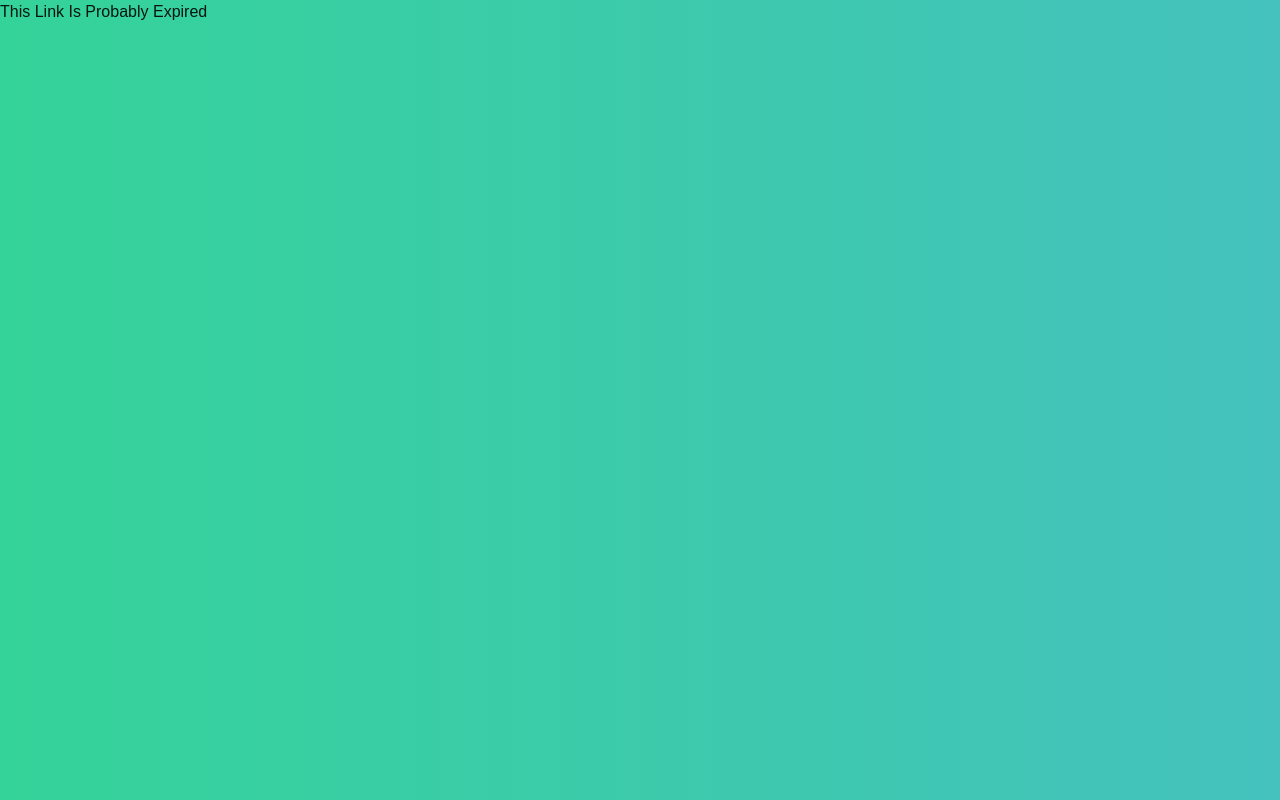
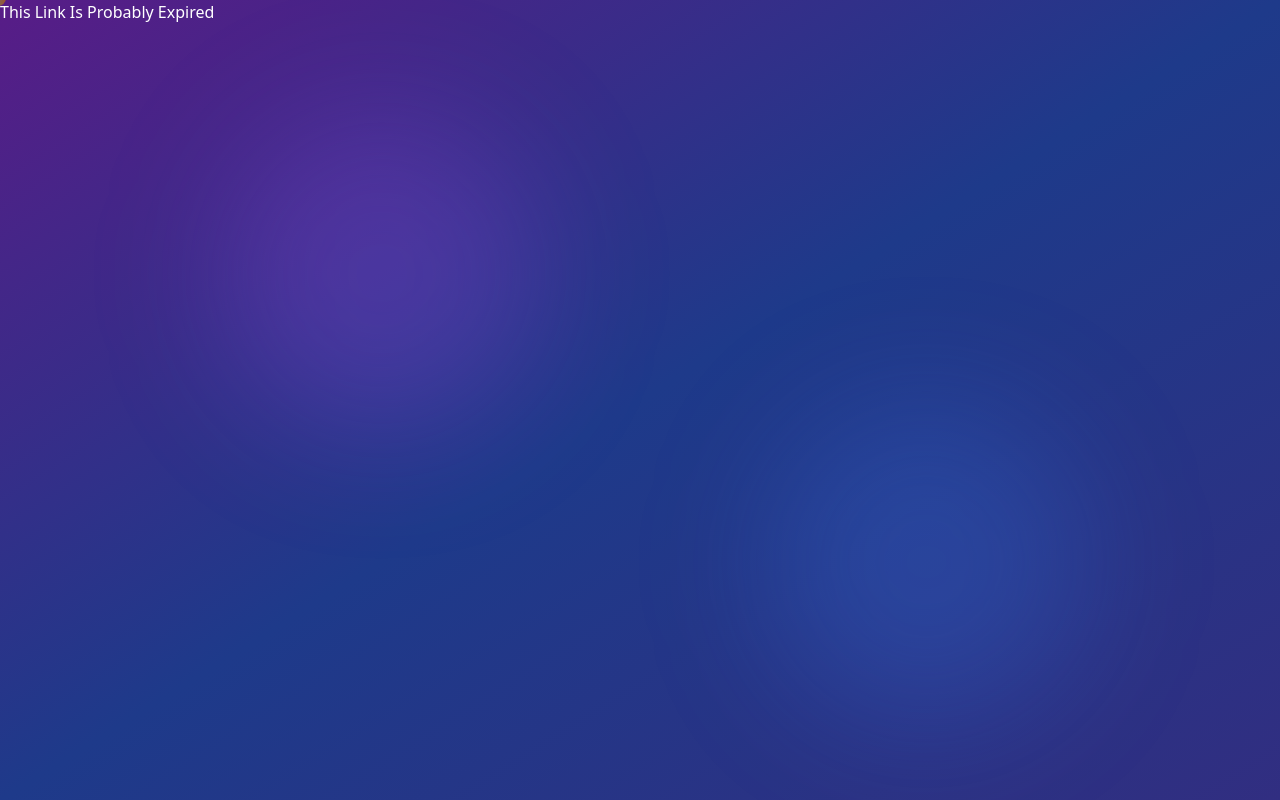
Before and after one commit to Parth2684/quiz-app, a Next.js app: page /set-password in a window 1280 px wide. Built offline with nearby package versions, Linux system fonts and the light colour scheme.

Commit message:
todays logs

```diff
--- a/app/globals.css
+++ b/app/globals.css
@@ -1,27 +1,3 @@
 @tailwind base;
 @tailwind components;
 @tailwind utilities;
-/* 👇 Put this outside any Tailwind directives */
-@keyframes gradientBG {
-    0% {
-      background-position: 0% 50%;
-    }
-    50% {
-      background-position: 100% 50%;
-    }
-    100% {
-      background-position: 0% 50%;
-    }
-  }
-
-  .bg-gradient-animate {
-    background: linear-gradient(
-      270deg,
-      #facc15, /* amber-400 */
-      #f472b6, /* pink-400 */
-      #60a5fa, /* blue-400 */
-      #34d399  /* green-400 */
-    );
-    background-size: 800% 800%;
-    animation: gradientBG 8s ease infinite;
-  }
--- a/app/layout.tsx
+++ b/app/layout.tsx
@@ -1,6 +1,8 @@
 import type { Metadata } from "next";
 import "./globals.css";
 import { Toaster } from "react-hot-toast";
+import Background from "@/components/Background";
+import Cursorflow from "@/components/Cursorflow";
 <link href="https://fonts.googleapis.com/css2?family=Poppins:wght@400;600;700&display=swap" rel="stylesheet" />
 
 
@@ -16,9 +18,13 @@ export default function RootLayout({
 }>) {
   return (
     <html lang="en">
-      <body className="bg-gradient-animate font-poppins opacity-90">
-        <Toaster position="top-center" reverseOrder={false} />
-        {children}
+      <body>
+        <div className="min-h-screen bg-gradient-to-br from-purple-900 via-blue-900 to-indigo-900 text-white overflow-hidden relative">
+          <Background />
+          <Cursorflow />
+          <Toaster position="top-center" reverseOrder={false} />
+          {children}
+        </div>
       </body>
     </html>
   );
--- /dev/null
+++ b/components/Background.tsx
@@ -0,0 +1,25 @@
+"use client"
+import { motion } from "framer-motion"
+
+export default function Background () {
+    return <div className="absolute inset-0 overflow-hidden">
+        <motion.div
+            className="absolute w-72 h-72 sm:w-80 sm:h-80 bg-purple-500/20 rounded-full blur-3xl"
+            animate={{
+                x:[0, 100, 0],
+                y:[0, -50, 0]
+            }}
+            transition={{ duration: 20, repeat: Infinity }}
+            style={{ left: '10%', top: '20%' }}
+        />
+        <motion.div
+            className="absolute w-64 h-64 sm:w-80 sm:h-80 bg-blue-500/20 rounded-full blur-3xl"
+            animate={{
+                x:[0, -80, 0],
+                y:[0, 100, 0]
+            }}
+            transition={{ duration: 25, repeat: Infinity}}
+            style={{ right: '10%', bottom: '20%' }}
+        />
+    </div>
+}
--- /dev/null
+++ b/components/Cursorflow.tsx
@@ -0,0 +1,24 @@
+"use client"
+
+import { MouseEvent, useEffect, useState } from "react"
+import { motion } from "framer-motion"
+
+export default function Cursorflow () {
+    const [mousePosition, setMousePosition] = useState({ x: 0, y: 0 })
+    useEffect(() => {
+        const handleMouseMove = (e: globalThis.MouseEvent) => {
+            setMousePosition({ x: e.clientX, y: e.clientY })
+        }
+        window.addEventListener('mousemove', handleMouseMove as EventListener)
+        return () => window.removeEventListener('mousemove', handleMouseMove as EventListener)
+    },[])
+
+    return <motion.div
+            className="fixed w-2 h-2 sm:w-4 sm:h-4 bg-gradient-to-r from-purple-400 to-pink-400 rounded-full pointer-events-none z-50 mix-blend-difference hidden sm:block"
+            animate={{
+                x: mousePosition.x - 10,
+                y: mousePosition.y - 10
+            }}
+            transition={{ type: "spring", damping: 8, stiffness: 10 }}
+        />
+}
--- a/components/SetPassword.tsx
+++ b/components/SetPassword.tsx
@@ -16,6 +16,7 @@ export default function ({token}: {token: string}) {
         e.preventDefault()
         if (password !== confirmPassword) {
             toast.error("Password Dont Match")
+            return;
         }
         try {
             const response: ResponseSchema = await axios.post(`${process.env.NEXT_PUBLIC_BASE_URL}/api/v1/signup/setPassword?token=${token}`, {
@@ -27,8 +28,9 @@ export default function ({token}: {token: string}) {
             }
             toast.success("Set Password Sucessfull")
             router.push(`${process.env.NEXT_PUBLIC_BASE_URL}/signin`)
-        } catch (error) {
-
+        } catch (error: any) {
+            console.error("Signin error", error)
+            toast.error(error?.response?.data?.msg || "Error Setting Password")
         }
     }
     return <div className="pb-36 pt-10 flex flex-col">
--- a/components/TopBar.tsx
+++ b/components/TopBar.tsx
@@ -0,0 +1,28 @@
+"use client"
+import { motion } from "framer-motion";
+import { useEffect, useState } from "react";
+
+
+
+
+export default function TopBar () {
+    const [isMenuOpen, setIsMenuOpen] = useState(false)
+    const [isScrolled, setIsScrolled] = useState(false)
+
+    useEffect(() => {
+        const handleScroll = () => {
+            setIsScrolled(window.screenY > 50)
+        };
+        window.addEventListener('scroll', handleScroll)
+        return window.removeEventListener('scroll', handleScroll)
+    }, [])
+
+    return <motion.header
+            className={ `fixed top-0 left-0 right-0 z-50 px-4 sm:px-6 py-4 sm:py-6 transition-all duration-300 ${ isScrolled ? 'bg-black/20 backdrop-blur-lg border-b border-white/10' : '' }` }
+            initial={{ y: -100 }}
+            animate={{ y:0 }}
+            transition={{ duration: 0.6 }}
+        >
+
+        </motion.header>
+}
--- a/package.json
+++ b/package.json
@@ -12,10 +12,12 @@
     "@prisma/client": "^6.8.2",
     "axios": "^1.9.0",
     "bcrypt": "^6.0.0",
+    "framer-motion": "^12.16.0",
     "jsonwebtoken": "^9.0.2",
+    "lucide-react": "^0.513.0",
     "next": "^15.3.2",
     "next-auth": "^4.24.11",
-    "nodemailer": "^7.0.3",
+    "nodemailer": "^6.9.3",
     "react": "^19.0.0",
     "react-dom": "^19.0.0",
     "react-hot-toast": "^2.5.2",
```
Also changed, not shown: components/CreateQuiz.tsx (added), 1 other file (tests, documents, lock files or other folders).
